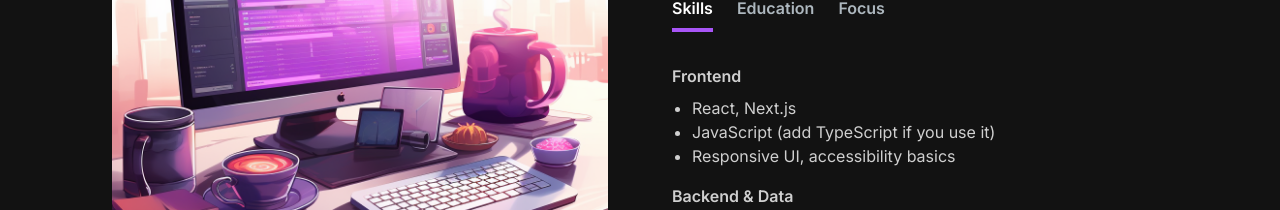
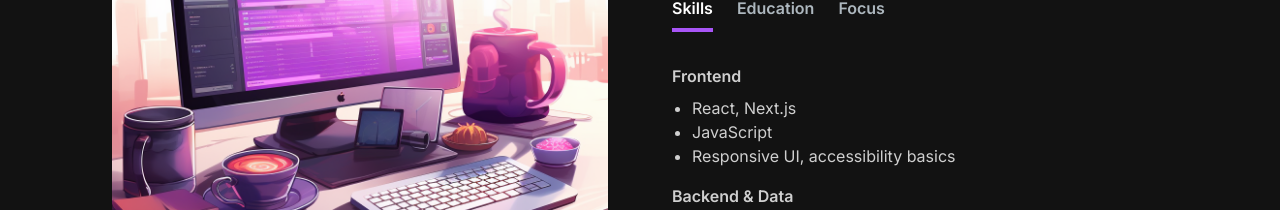
Before and after one commit to sumayya6652/portfolios, a Next.js app: page / in a window 1280 px wide. Shown: the part 980-1190 px from the top of the page. Built offline with nearby package versions, Linux system fonts and the light colour scheme.

Commit message:
Update AboutSection.jsx

```diff
--- a/src/app/components/AboutSection.jsx
+++ b/src/app/components/AboutSection.jsx
@@ -149,7 +149,7 @@
           <p className="text-white/80 font-semibold mb-2">Frontend</p>
           <ul className="list-disc pl-5 text-white/80">
             <li>React, Next.js</li>
-            <li>JavaScript (add TypeScript if you use it)</li>
+            <li>JavaScript</li>
             <li>Responsive UI, accessibility basics</li>
           </ul>
         </div>
```
